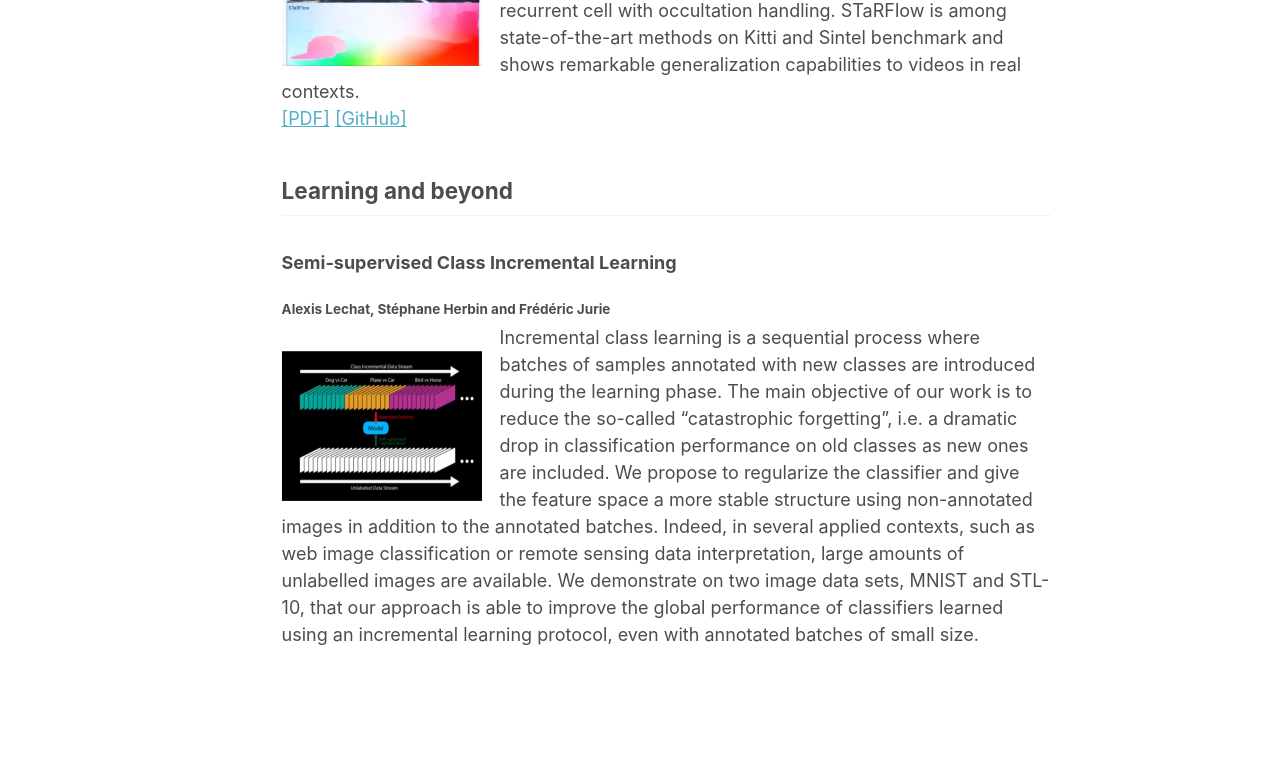
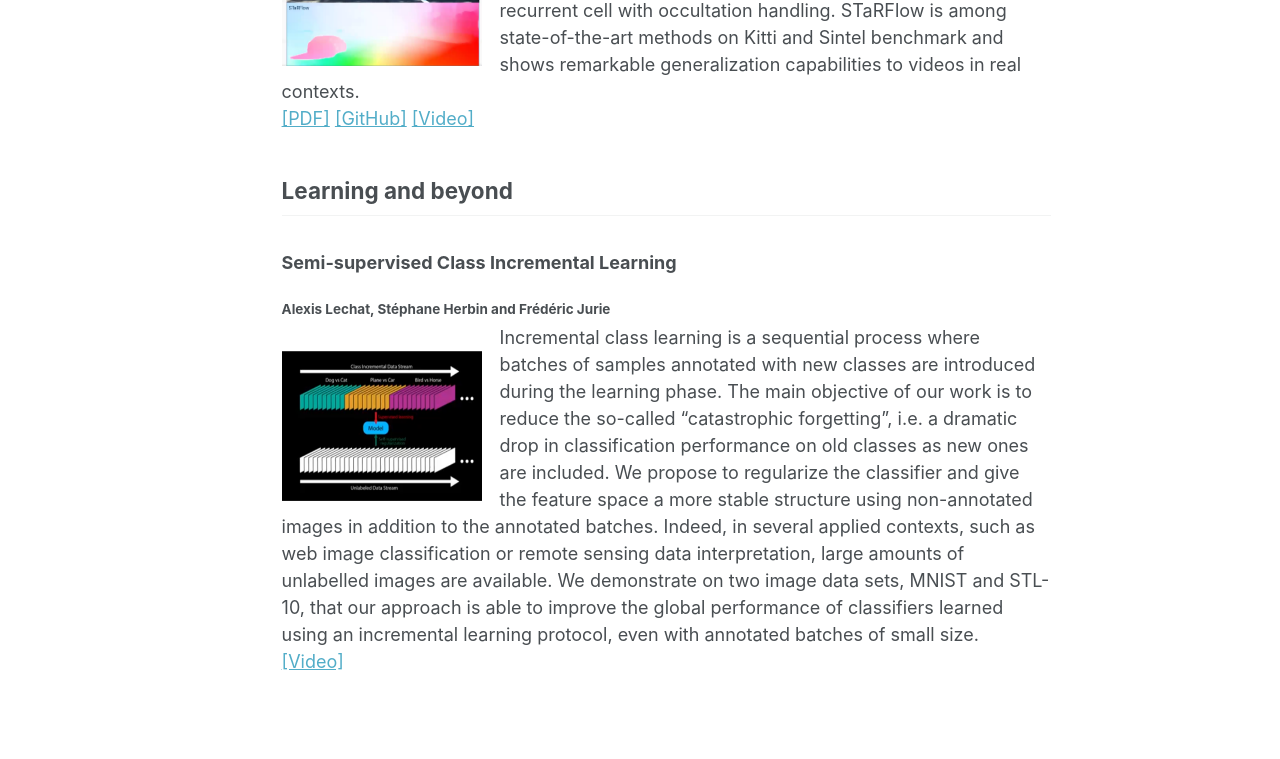
Before and after one commit to guylebesnerais/guylb.github.io, a Jekyll site: the page built from _pages/projects.md, in a window 1280 px wide and 1366 px high. Shown: the part 479-1238 px from the top of the window. Built offline with Jekyll 4.4.1, drawn with Linux system fonts in a browser that asks for light colours; some web fonts are replaced.

Commit message:
Update projects.md

```diff
--- a/_pages/projects.md
+++ b/_pages/projects.md
@@ -39,6 +39,7 @@ Pierre first derived a multiframe Lucas-Kanade method based on temporal models i
 <br />
     <a href="https://arxiv.org/pdf/2007.05481" style="color:page.header.overlay_color">[PDF]</a>
     <a href="https://github.com/pgodet/star_flow" style="color:page.header.overlay_color">[GitHub]</a>
+    <a href="https://youtu.be/cIoSAfGx1RU" style="color:page.header.overlay_color">[Video]</a>
 <!-- </normal> -->
 
 ## Learning and beyond
@@ -47,3 +48,8 @@ Pierre first derived a multiframe Lucas-Kanade method based on temporal models i
 #### Alexis Lechat, Stéphane Herbin and Frédéric Jurie
 ![MFOF](/images/incrementalL.png){: style="float: left; margin-right: 1em;height: 150px; margin-top: 1.5em;width: 200px"}
 Incremental class learning is a sequential process where batches of samples annotated with new classes are introduced during the learning phase. The main objective of our work is to reduce the so-called “catastrophic forgetting”, i.e. a dramatic drop in classification performance on old classes as new ones are included. We propose to regularize the classifier and give the feature space a more stable structure using non-annotated images in addition to the annotated batches. Indeed, in several applied contexts, such as web image classification or remote sensing data interpretation, large amounts of unlabelled images are available. We demonstrate on two image data sets, MNIST and STL-10, that our approach is able to improve the global performance of classifiers learned using an incremental learning protocol, even with annotated batches of small size.
+<!-- <normal> -->
+<!-- <p style="text-align: right;"> -->
+<br />
+    <a href="https://youtu.be/bhlO1BAbrdA" style="color:page.header.overlay_color">[Video]</a>
+<!-- </normal> -->
```
